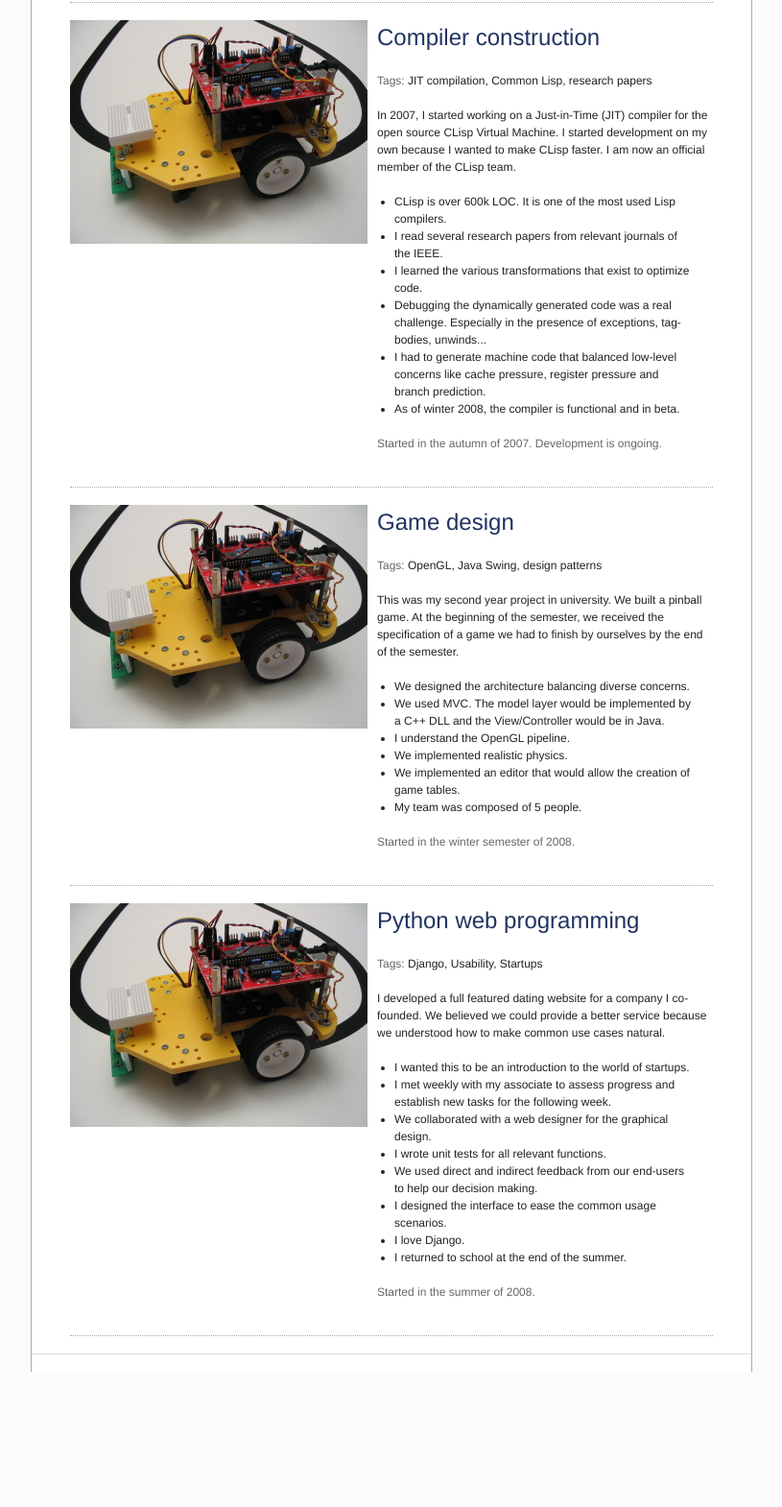
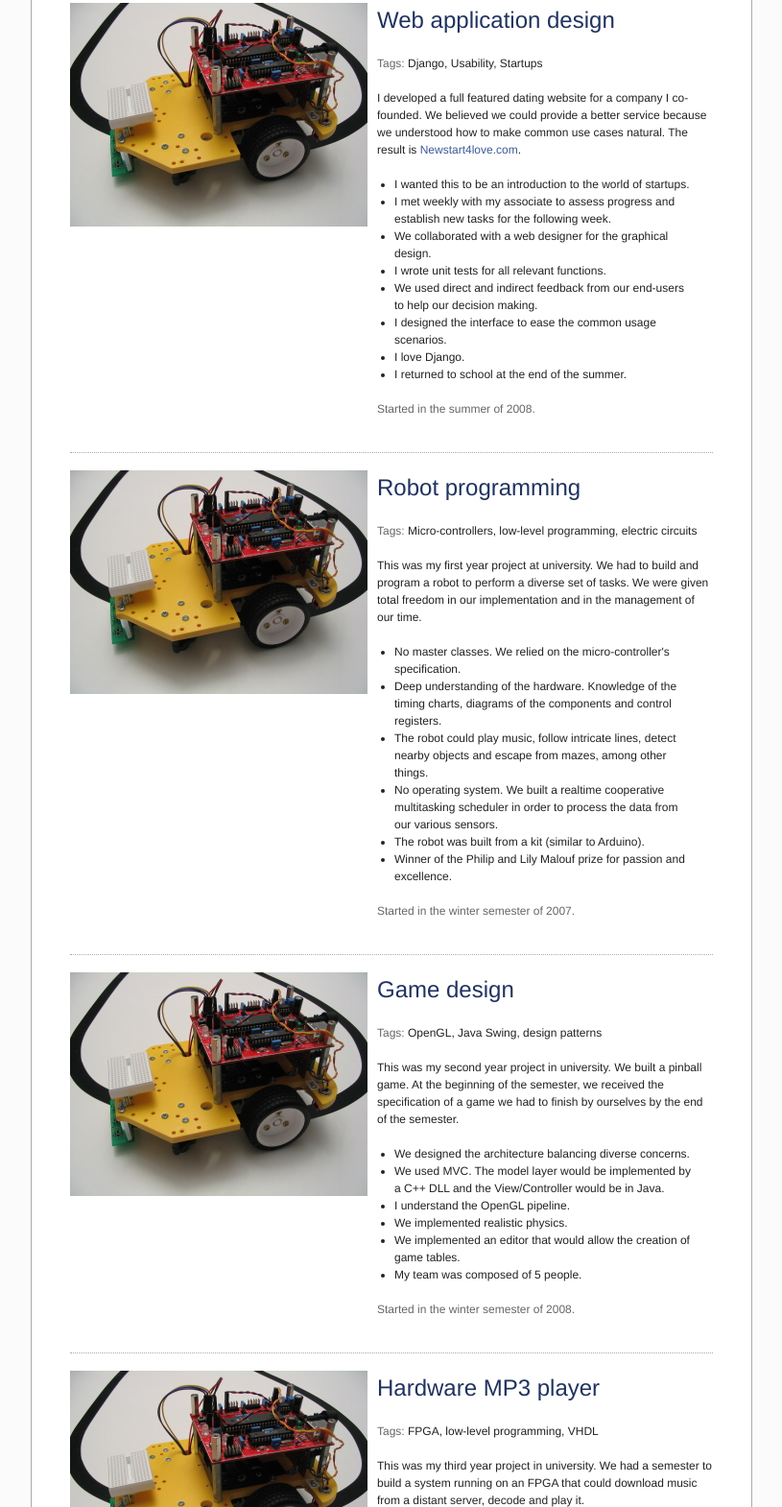
Before and after one commit to ynd/portfolio, a plain HTML site: page index.html in a window 1280 px wide. Shown: the part 1230-2800 px from the top of the page at 96% size, without its empty margins (232-1047 px from the left). Before the commit the page ends 2659 px from the top, so only its background shows below. Drawn offline with Linux system fonts and the light colour scheme.

Commit message:
Added third-year project.

```diff
--- a/index.html
+++ b/index.html
@@ -27,23 +27,6 @@
 		<div class="span-17 push-1 block">
 			<div class="span-8"><img src="robot.jpg" alt="Robot"></div>
 			<div class="span-9 last">
-				<h2>Robot programming</h2>
-				<p><span class="quiet">Tags: </span>Micro-controllers, low-level programming, electric circuits</p>
-				<p>This was my first year project at university. We had to build and program a robot to perform a diverse set of tasks. We were given total freedom in our implementation and in the management of our time.<p>
-				<ul>
-					<li>No master classes. We relied on the micro-controller's specification.</li>
-					<li>Deep understanding of the hardware. Knowledge of the timing charts, diagrams of the components and control registers.</li>
-					<li>The robot could play music, follow intricate lines, detect nearby objects and escape from mazes, among other things.</li>
-					<li>No operating system. We built a realtime cooperative multitasking scheduler in order to process the data from our various sensors.</li>
-					<li>The robot was built from a kit (similar to Arduino).</li>
-					<li>Winner of the Philip and Lily Malouf prize for passion and excellence.</li>
-				</ul>
-				<p class="quiet">Started in the winter semester of 2007.<p>
-			</div>
-		</div>
-		<div class="span-17 push-1 block">
-			<div class="span-8"><img src="robot.jpg" alt="Robot"></div>
-			<div class="span-9 last">
 				<h2>PHP web programming and Artificial Intelligence</h2>
 				<p><span class="quiet">Tags: </span>LAMP, neural networks, research papers</p>
 				<p>I was hired as an Analyst/Programmer at Verkko Stadi during the summer. Initially, I worked on their dating site, <a href="http://www.ittakes2.com/">Ittakes2.com</a>. I was later assigned to the creation of a visual pattern matcher.<p>
@@ -64,7 +47,7 @@
 			<div class="span-9 last">
 				<h2>Compiler construction</h2>
 				<p><span class="quiet">Tags: </span>JIT compilation, Common Lisp, research papers</p>
-				<p>In 2007, I started working on a Just-in-Time (JIT) compiler for the open source CLisp Virtual Machine. I started development on my own because I wanted to make CLisp faster. I am now an official member of the CLisp team.<p>
+				<p>In 2007, I started working on a Just-in-Time (JIT) compiler for the open source <a href="http://sourceforge.net/projects/clisp">CLisp Virtual Machine</a>. I started development on my own because I wanted to make CLisp faster. I am now an official member of the CLisp team.<p>
 				<ul>
 					<li>CLisp is over 600k LOC. It is one of the most used Lisp compilers.</li>
 					<li>I read several research papers from relevant journals of the IEEE.</li>
@@ -74,6 +57,42 @@
 					<li>As of winter 2008, the compiler is functional and in beta.</li>
 				</ul>
 				<p class="quiet">Started in the autumn of 2007. Development is ongoing.<p>
+			</div>
+		</div>
+		<div class="span-17 push-1 block">
+			<div class="span-8"><img src="robot.jpg" alt="Robot"></div>
+			<div class="span-9 last">
+				<h2>Web application design</h2>
+				<p><span class="quiet">Tags: </span>Django, Usability, Startups</p>
+				<p>I developed a full featured dating website for a company I co-founded. We believed we could provide a better service because we understood how to make common use cases natural. The result is <a href="http://www.newstart4love.com/">Newstart4love.com</a>.<p>
+				<ul>
+					<li>I wanted this to be an introduction to the world of startups.</li>
+					<li>I met weekly with my associate to assess progress and establish new tasks for the following week.</li>
+					<li>We collaborated with a web designer for the graphical design.</li>
+					<li>I wrote unit tests for all relevant functions.</li>
+					<li>We used direct and indirect feedback from our end-users to help our decision making.</li>
+					<li>I designed the interface to ease the common usage scenarios.</li>
+					<li>I love Django.</li>
+					<li>I returned to school at the end of the summer.</li>
+				</ul>
+				<p class="quiet">Started in the summer of 2008.<p>
+			</div>
+		</div>
+		<div class="span-17 push-1 block">
+			<div class="span-8"><img src="robot.jpg" alt="Robot"></div>
+			<div class="span-9 last">
+				<h2>Robot programming</h2>
+				<p><span class="quiet">Tags: </span>Micro-controllers, low-level programming, electric circuits</p>
+				<p>This was my first year project at university. We had to build and program a robot to perform a diverse set of tasks. We were given total freedom in our implementation and in the management of our time.<p>
+				<ul>
+					<li>No master classes. We relied on the micro-controller's specification.</li>
+					<li>Deep understanding of the hardware. Knowledge of the timing charts, diagrams of the components and control registers.</li>
+					<li>The robot could play music, follow intricate lines, detect nearby objects and escape from mazes, among other things.</li>
+					<li>No operating system. We built a realtime cooperative multitasking scheduler in order to process the data from our various sensors.</li>
+					<li>The robot was built from a kit (similar to Arduino).</li>
+					<li>Winner of the Philip and Lily Malouf prize for passion and excellence.</li>
+				</ul>
+				<p class="quiet">Started in the winter semester of 2007.<p>
 			</div>
 		</div>
 		<div class="span-17 push-1 block">
@@ -96,20 +115,21 @@
 		<div class="span-17 push-1 block">
 			<div class="span-8"><img src="robot.jpg" alt="Robot"></div>
 			<div class="span-9 last">
-				<h2>Python web programming</h2>
-				<p><span class="quiet">Tags: </span>Django, Usability, Startups</p>
-				<p>I developed a full featured dating website for a company I co-founded. We believed we could provide a better service because we understood how to make common use cases natural.<p>
+				<h2>Hardware MP3 player</h2>
+				<p><span class="quiet">Tags: </span>FPGA, low-level programming, VHDL</p>
+				<p>This was my third year project in university. We had a semester to build a system running on an FPGA that could download music from a distant server, decode and play it.<p>
 				<ul>
-					<li>I wanted this to be an introduction to the world of startups.</li>
-					<li>I met weekly with my associate to assess progress and establish new tasks for the following week.</li>
-					<li>We collaborated with a web designer for the graphical design.</li>
-					<li>I wrote unit tests for all relevant functions.</li>
-					<li>We used direct and indirect feedback from our end-users to help our decision making.</li>
-					<li>I designed the interface to ease the common usage scenarios.</li>
-					<li>I love Django.</li>
-					<li>I returned to school at the end of the summer.</li>
+					<li>We had to be able to download, decode and play MP3s in realtime.</li>
+					<li>We had to communicate with a distant TCP server.</li>
+					<li>We had control over the hardware architecture. We could add and remove hardware components at will (memory, buses, timers, caches, etc).</li>
+					<li>We had to implement and integrate a few hardware components ourselves using VHDL.</li>
+					<li>We understood the system down to it's lowest level in VHDL. For instance, we read the VHDL of an AC97.</li>
+					<li>We used 2 microblaze soft cores in our architecture. We programmed them using C.</li>
+					<li>We wrote drivers for our own components so that they could be used in C by the microblazes.</li>
+					<li>We achieved realtime through precise measurements and optimizations.</li>
+					<li>My team was composed of 4 people.</li>
 				</ul>
-				<p class="quiet">Started in the summer of 2008.<p>
+				<p class="quiet">Started in the winter semester of 2009.<p>
 			</div>
 		</div>
 		<div class="span-19 footer last">
```
